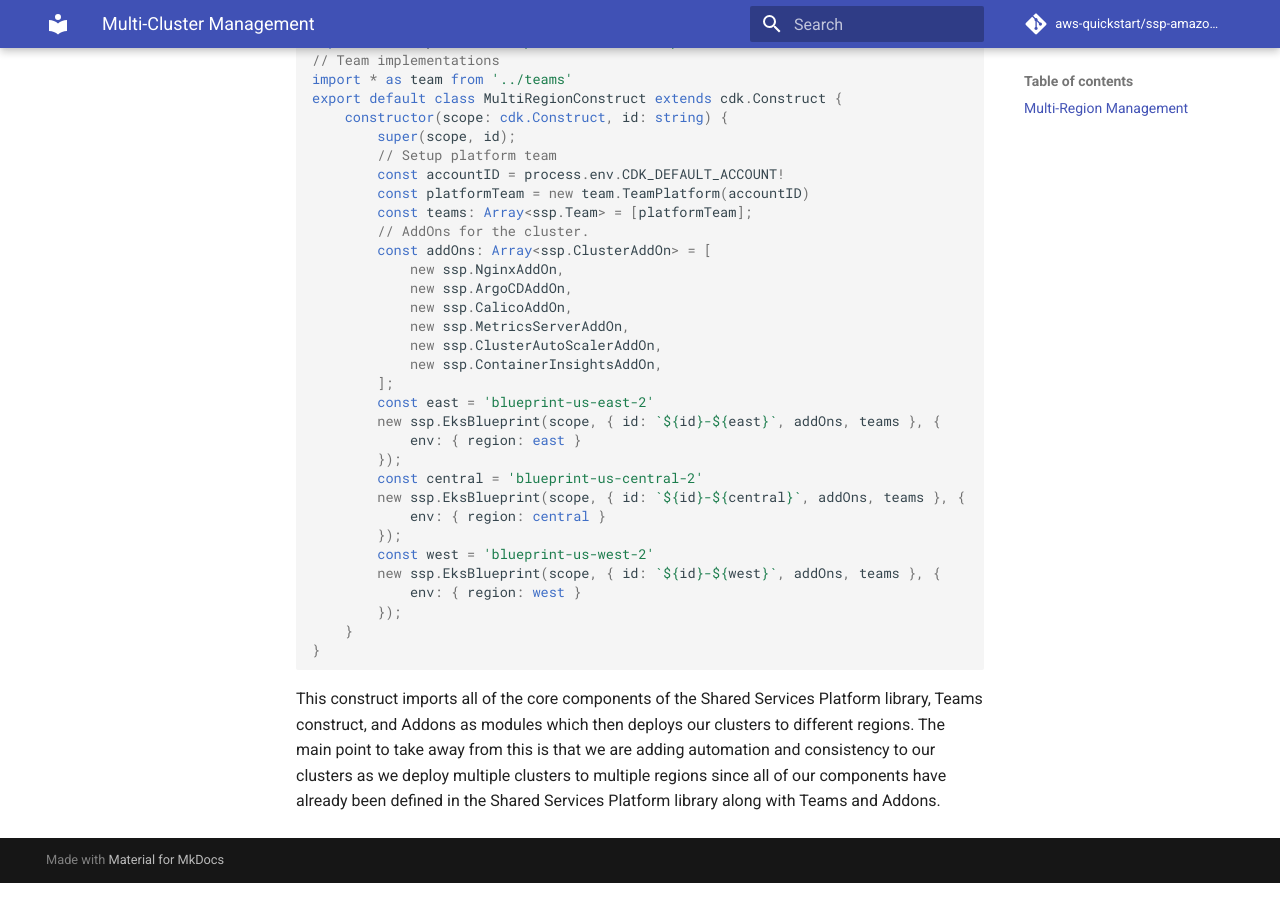
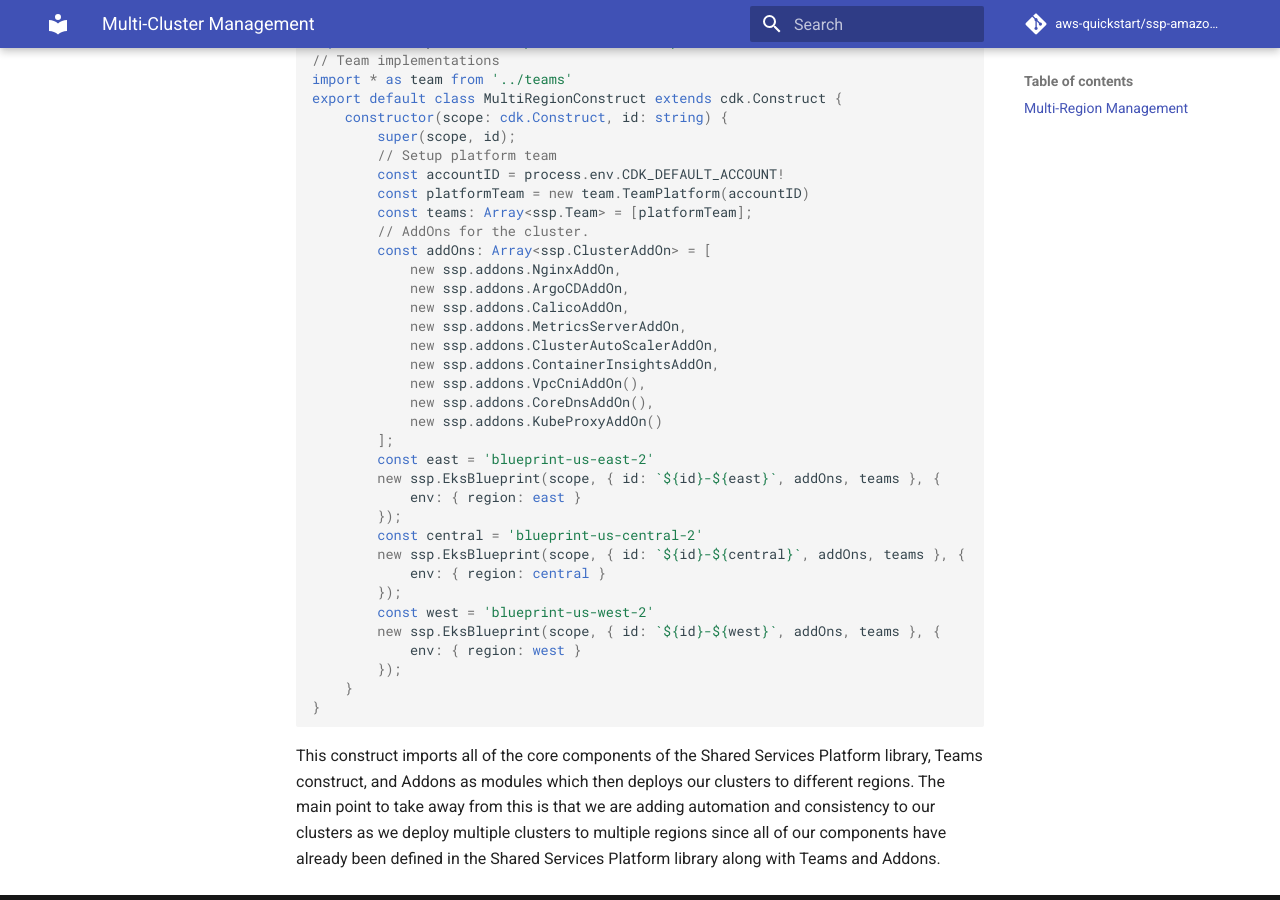
Before and after one commit to aws-quickstart/cdk-eks-blueprints, an MkDocs documentation site: the page built from docs/cluster-management.md, in a window 1280 px wide and 900 px high, scrolled down 1929 px. Built offline with MkDocs 1.6.1 and Material for MkDocs 9.7.7, drawn with Linux system fonts in a browser that asks for light colours; comment, search, counter and statistics services are not loaded.

```diff
--- a/docs/cluster-management.md
+++ b/docs/cluster-management.md
@@ -74,12 +74,15 @@ export default class MultiRegionConstruct extends cdk.Construct {
         const teams: Array<ssp.Team> = [platformTeam];
         // AddOns for the cluster.
         const addOns: Array<ssp.ClusterAddOn> = [
-            new ssp.NginxAddOn,
-            new ssp.ArgoCDAddOn,
-            new ssp.CalicoAddOn,
-            new ssp.MetricsServerAddOn,
-            new ssp.ClusterAutoScalerAddOn,
-            new ssp.ContainerInsightsAddOn,
+            new ssp.addons.NginxAddOn,
+            new ssp.addons.ArgoCDAddOn,
+            new ssp.addons.CalicoAddOn,
+            new ssp.addons.MetricsServerAddOn,
+            new ssp.addons.ClusterAutoScalerAddOn,
+            new ssp.addons.ContainerInsightsAddOn,
+            new ssp.addons.VpcCniAddOn(),
+            new ssp.addons.CoreDnsAddOn(),
+            new ssp.addons.KubeProxyAddOn()
         ];
         const east = 'blueprint-us-east-2'
         new ssp.EksBlueprint(scope, { id: `${id}-${east}`, addOns, teams }, {
--- a/mkdocs.yml
+++ b/mkdocs.yml
@@ -18,13 +18,16 @@ nav:
     - ArgoCD: 'addons/argo-cd.md'
     - AWS Load Balancer Controller: 'addons/aws-load-balancer-controller.md'
     - Calico: 'addons/calico.md'
+    - CoreDNS: 'addons/coredns.md'
     - Cluster Autoscaler: 'addons/cluster-autoscaler.md'
     - Container Insights: 'addons/container-insights.md'
     - External DNS: 'addons/external-dns.md'
+    - Kube Proxy: 'addons/kube-preoxy.md'
     - Metrics Server: 'addons/metrics-server.md'
     - Nginx: 'addons/nginx.md'
     - SSM Agent: 'addons/ssm-agent.md'
     - Secrets Store: 'addons/secrets-store.md'
+    - VPC Cni: 'addons/vpc-cni.md'
     - Weave GitOps: 'https://github.com/weaveworks/weave-gitops-ssp-addon'
     - AWS XRay: 'addons/xray.md'
   - Cluster Providers:
```
Also changed, not shown: README.md (+7 -1 lines), docs/addons/coredns.md (+7 -3 lines), docs/addons/index.md (+3 -0 lines), docs/addons/kube-proxy.md (+2 -4 lines), docs/getting-started.md (+4 -1 lines), 2 other files.
